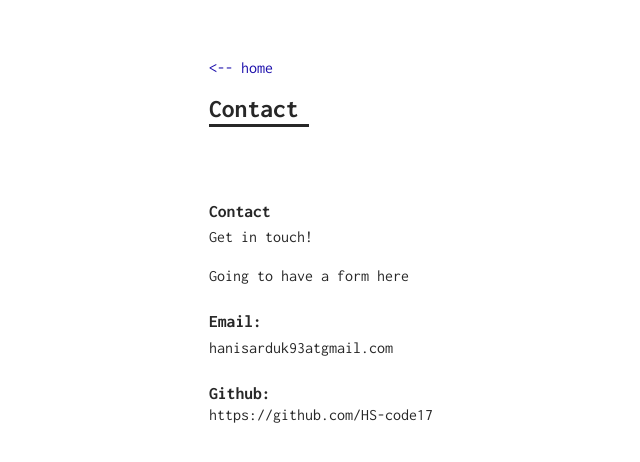
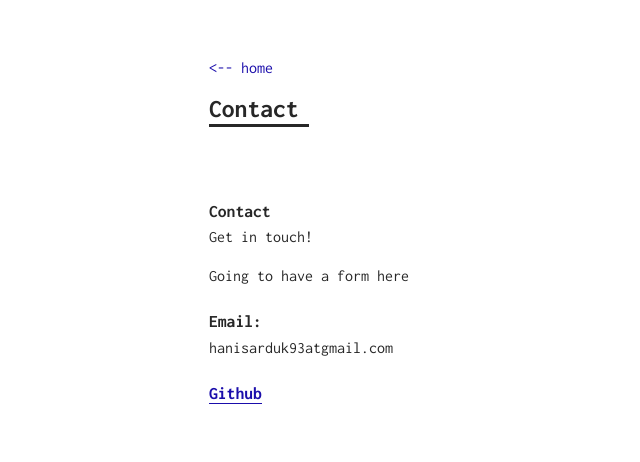
Before and after one commit to HS-code17/blog, a Jekyll site: the page built from _pages/contact.md, in a window 1280 px wide. Shown: the top 462 px of the page, without its empty margins (131-771 px from the left). Built offline with Jekyll 4.4.1, drawn with Linux system fonts in a browser that asks for light colours; part of the change alters nothing that is shown.

Commit message:
"made a link for my github"

```diff
--- a/_pages/contact.md
+++ b/_pages/contact.md
@@ -17,6 +17,4 @@ Get in touch!
 hanisarduk93atgmail.com
 <br>
 
-## Github:
-
-### https://github.com/HS-code17
+## [Github](https://github.com/hanycopes)
```
